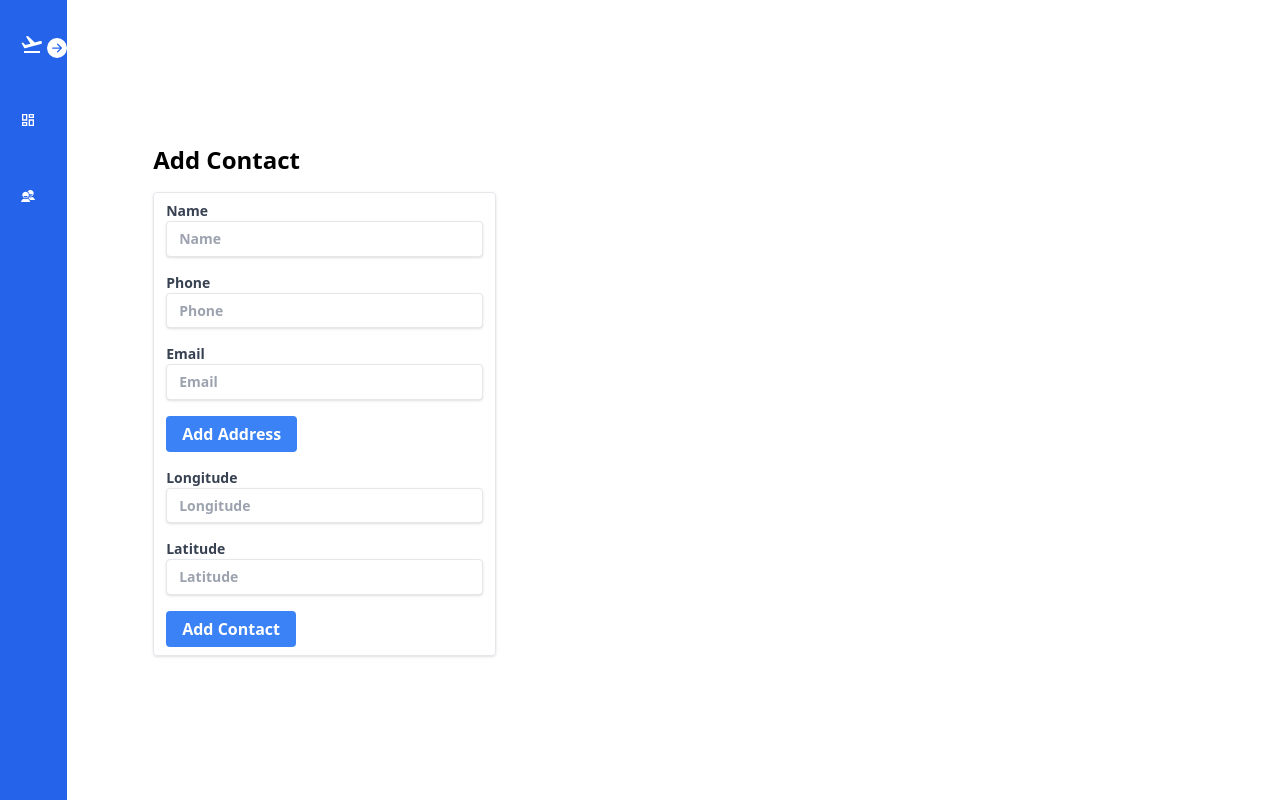
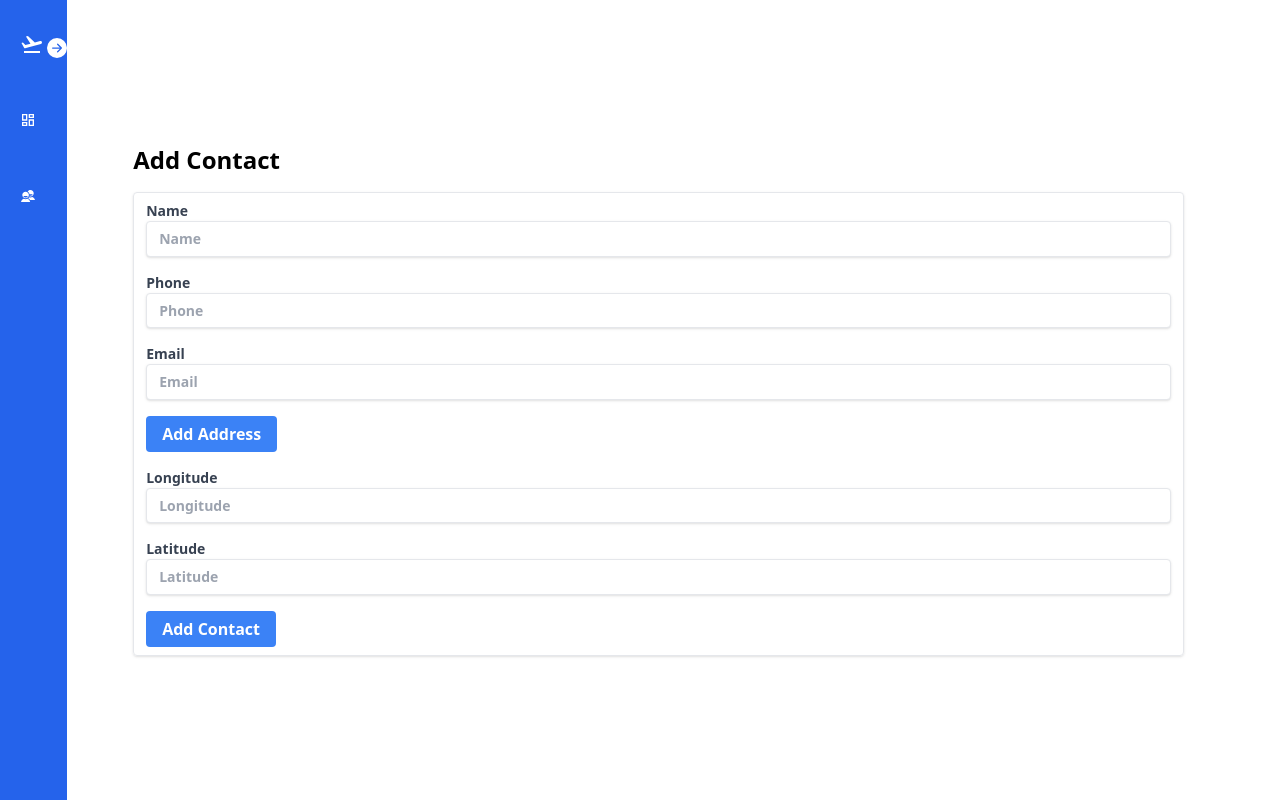
Before and after one commit to Thermiee/Dashboard, a React (Create React App) app: page /contact in a window 1280 px wide. Built offline with nearby package versions, Linux system fonts and the light colour scheme.

Commit message:
fix table

```diff
--- a/src/pages/Contact.js
+++ b/src/pages/Contact.js
@@ -53,11 +53,11 @@ const Contact = ({
   return (
     <div className="flex items-center">
       <Sidebar />
-      <div className="flex p-5 justify-center">
+      <div className="pb-24 md:pb-0 relative w-full overflow-y-auto md:overflow-visible">
 
         <div>
           <h1 className="text-2xl font-semibold mb-4">Add Contact</h1>
-          <form onSubmit={handleSubmit} className="shadow appearance-none border rounded w-full py-2 px-3 text-gray-700 leading-tight focus:outline-none focus:shadow-outline">
+          <form onSubmit={handleSubmit} className="shadow appearance-none border rounded w-11/12 py-2 px-3 text-gray-700 leading-tight focus:outline-none focus:shadow-outline">
             <div className="mb-4">
               <label className="block text-gray-700 text-sm font-bold mb-2" htmlFor="name">
                 Name
```
